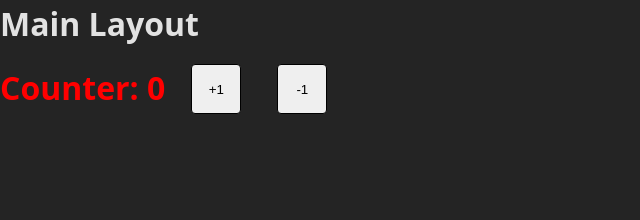
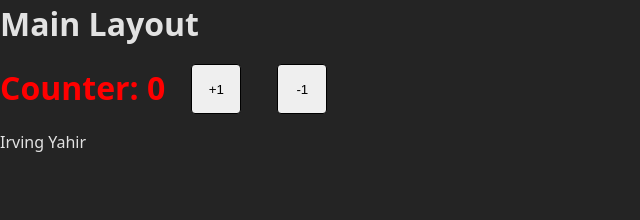
Before and after one commit to yair95Axity/git-react, a React (Vite) app: page / in a window 1280 px wide. Shown: the top 220 px of the page, without its empty margins (0-640 px from the left). Built offline with nearby package versions, Linux system fonts and the light colour scheme.

Commit message:
new component show name

```diff
--- /dev/null
+++ b/src/components/irving-component/ShowName.tsx
@@ -0,0 +1,8 @@
+
+import React from 'react'
+
+export const ShowName = () => {
+  return (
+    <div>Irving Yahir</div>
+  )
+}
--- a/src/layouts/MainLayout.tsx
+++ b/src/layouts/MainLayout.tsx
@@ -1,4 +1,5 @@
 import { Counter } from "../components/counter/Counter"
+import { ShowName } from "../components/irving-component/ShowName"
 import styles from './MainLayout.module.css'
 
 
@@ -8,6 +9,7 @@ export const MainLayout = () => {
             <h1>Main Layout</h1>
 
             <Counter />
+            <ShowName></ShowName>
         </div>
     )
 }
```
